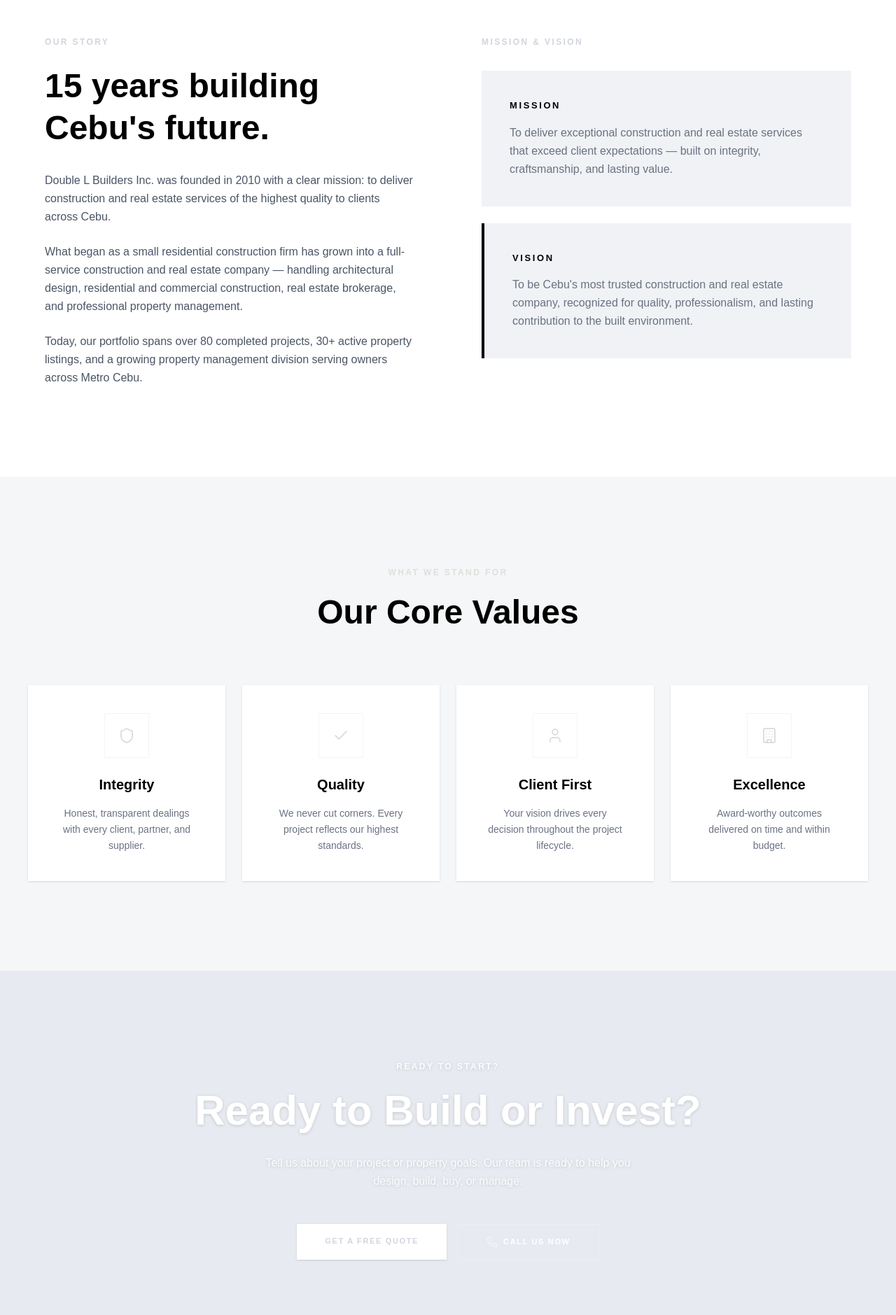
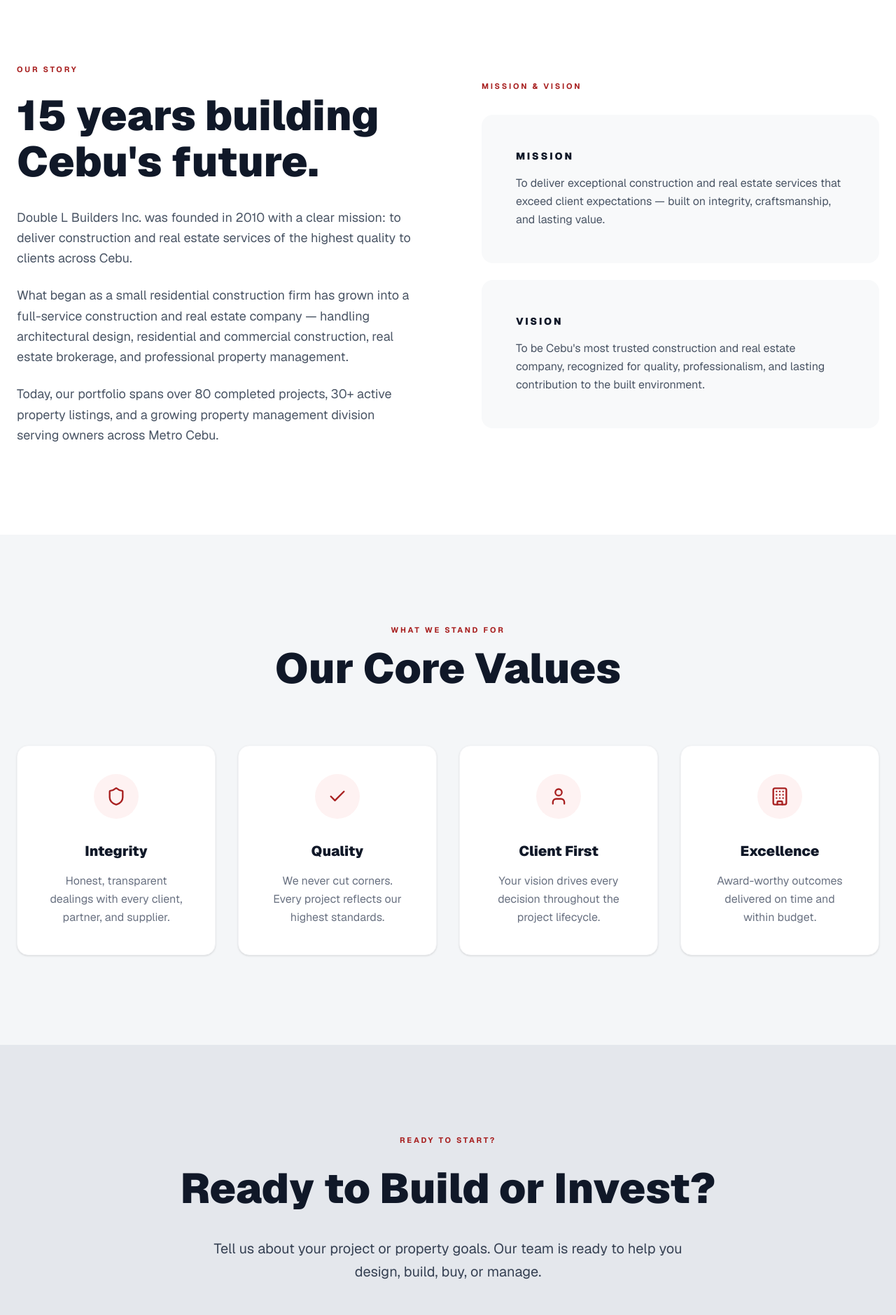
Before and after one commit to gohan12317/Double-L-Final, a Next.js app: page /about in a window 1280 px wide. Shown: the part 620-2499 px from the top of the page at 70% size. Built offline with nearby package versions, Linux system fonts and the light colour scheme.

Commit message:
improved text and button colors

```diff
--- a/app/about/page.tsx
+++ b/app/about/page.tsx
@@ -1,39 +1,50 @@
 import Link from "next/link";
-import { Shield, Check, User, Building, Phone } from "lucide-react";
+import { Shield, Check, User, Building, Phone, ArrowRight } from "lucide-react";
 
 export default function AboutPage() {
   return (
-    <main className="bg-white text-black w-full min-h-screen">
-      {/* Hero Section */}
-      <section className="relative w-full h-[60vh] min-h-[400px] flex flex-col justify-center items-center text-center text-white overflow-hidden">
+    <main className="bg-white text-gray-900 w-full min-h-screen font-sans selection:bg-[#A82020] selection:text-white">
+      {/*
+        HERO SECTION
+        UI/UX Improvements:
+        - Added a smoother gradient overlay instead of a flat opacity for better text readability.
+        - Refined typography tracking and line-height.
+      */}
+      <section className="relative w-full h-[65vh] min-h-[500px] flex flex-col justify-center items-center text-center text-white overflow-hidden">
         <img
           src="/Images/Main/hero.jpg"
           className="absolute inset-0 w-full h-full object-cover"
-          alt="Hero"
+          alt="Construction workers on site"
         />
-        <div className="absolute inset-0 bg-black/50" />
-        <div className="relative z-10 px-4 mt-16">
-          <p className="text-[12px] font-bold uppercase tracking-[0.2em] text-gray-300 mb-6">
+        <div className="absolute inset-0 bg-gradient-to-b from-black/70 via-black/50 to-black/70" />
+        <div className="relative z-10 px-6 max-w-4xl mx-auto mt-16 animate-in fade-in slide-in-from-bottom-4 duration-1000">
+          <p className="text-xs md:text-sm font-bold uppercase tracking-[0.25em] text-[#d7cfc4] mb-4">
             About Us
           </p>
-          <h1 className="text-5xl md:text-7xl font-black">
+          <h1 className="text-5xl md:text-6xl lg:text-8xl font-black tracking-tight leading-[1.05]">
             Double L Builders Inc.
           </h1>
         </div>
       </section>
 
-      {/* Our Story / Mission & Vision */}
-      <section className="max-w-[1200px] mx-auto px-6 py-20 md:py-32">
-        <div className="grid grid-cols-1 md:grid-cols-2 gap-16 lg:gap-24">
+      {/*
+        OUR STORY / MISSION & VISION
+        UI/UX Improvements:
+        - Used brand color (#A82020) for kickers to establish visual hierarchy.
+        - Improved text line-height and contrast for optimal reading length.
+        - Vision box uses brand color for the border.
+      */}
+      <section className="max-w-[1300px] mx-auto px-6 py-24 md:py-32">
+        <div className="grid grid-cols-1 lg:grid-cols-2 gap-16 lg:gap-24">
           {/* Left: Our Story */}
-          <div>
-            <p className="text-[12px] font-bold uppercase tracking-[0.2em] text-gray-300 mb-6">
+          <div className="flex flex-col justify-center">
+            <p className="text-[11px] font-bold uppercase tracking-[0.25em] text-[#A82020] mb-6">
               Our Story
             </p>
-            <h2 className="text-4xl md:text-5xl font-black mb-8 leading-tight">
-              15 years building<br />Cebu&apos;s future.
+            <h2 className="text-4xl md:text-5xl lg:text-6xl font-black mb-8 leading-[1.1] text-gray-900">
+              15 years building<br className="hidden md:block" /> Cebu&apos;s future.
             </h2>
-            <div className="space-y-6 text-gray-600 leading-relaxed text-sm md:text-base">
+            <div className="space-y-6 text-gray-600 leading-relaxed text-base md:text-lg max-w-xl">
               <p>
                 Double L Builders Inc. was founded in 2010 with a clear mission: to deliver construction and real estate services of the highest quality to clients across Cebu.
               </p>
@@ -47,26 +58,26 @@
           </div>
 
           {/* Right: Mission & Vision */}
-          <div>
-            <p className="text-[12px] font-bold uppercase tracking-[0.2em] text-gray-300 mb-6">
+          <div className="flex flex-col justify-center">
+            <p className="text-[11px] font-bold uppercase tracking-[0.25em] text-[#A82020] mb-6">
               Mission & Vision
             </p>
 
-            <div className="mt-8 space-y-6">
-              <div className="bg-[#f0f2f5] p-8 md:p-10">
-                <h3 className="text-[13px] font-black uppercase tracking-[0.2em] mb-4 text-black">
+            <div className="mt-2 space-y-6">
+              <div className="bg-[#f8f9fa] p-8 md:p-12 rounded-2xl transition-all duration-300 hover:shadow-md hover:bg-white border border-transparent hover:border-gray-100">
+                <h3 className="text-sm font-black uppercase tracking-[0.2em] mb-4 text-gray-900">
                   Mission
                 </h3>
-                <p className="text-gray-500 leading-relaxed text-sm md:text-base">
+                <p className="text-gray-600 leading-relaxed text-base">
                   To deliver exceptional construction and real estate services that exceed client expectations — built on integrity, craftsmanship, and lasting value.
                 </p>
               </div>
 
-              <div className="bg-[#f0f2f5] p-8 md:p-10 border-l-4 border-black">
-                <h3 className="text-[13px] font-black uppercase tracking-[0.2em] mb-4 text-black">
+              <div className="bg-[#f8f9fa] p-8 md:p-12 rounded-2xl transition-all duration-300 hover:shadow-md hover:bg-white border border-transparent hover:border-gray-100">
+                <h3 className="text-sm font-black uppercase tracking-[0.2em] mb-4 text-gray-900">
                   Vision
                 </h3>
-                <p className="text-gray-500 leading-relaxed text-sm md:text-base">
+                <p className="text-gray-600 leading-relaxed text-base">
                   To be Cebu&apos;s most trusted construction and real estate company, recognized for quality, professionalism, and lasting contribution to the built environment.
                 </p>
               </div>
@@ -75,88 +86,79 @@
         </div>
       </section>
 
-      {/* Core Values Section */}
-      <section className="bg-[#f4f6f8] py-20 md:py-32 px-6">
-        <div className="max-w-[1200px] mx-auto">
+      {/*
+        CORE VALUES
+        UI/UX Improvements:
+        - Added interactive hover states to cards.
+        - Icons utilize the brand color to tie the design together.
+        - Cards have rounded corners for a softer, more modern feel.
+      */}
+      <section className="bg-[#f4f6f8] py-24 md:py-32 px-6">
+        <div className="max-w-[1300px] mx-auto">
           <div className="text-center mb-16 md:mb-20">
-            <p className="text-[12px] font-bold uppercase tracking-[0.2em] text-[#e0dfda] mb-6">
+            <p className="text-[11px] font-bold uppercase tracking-[0.25em] text-[#A82020] mb-4">
               What We Stand For
             </p>
-            <h2 className="text-4xl md:text-5xl font-black">Our Core Values</h2>
+            <h2 className="text-4xl md:text-5xl lg:text-6xl font-black text-gray-900">
+              Our Core Values
+            </h2>
           </div>
 
-          <div className="grid grid-cols-1 sm:grid-cols-2 lg:grid-cols-4 gap-6">
-            {/* Integrity */}
-            <div className="bg-white p-10 text-center shadow-sm">
-              <div className="w-16 h-16 mx-auto mb-6 border border-gray-100 flex items-center justify-center text-gray-300">
-                <Shield className="w-6 h-6 stroke-[1.5]" />
+          <div className="grid grid-cols-1 sm:grid-cols-2 lg:grid-cols-4 gap-6 md:gap-8">
+            {[
+              { title: 'Integrity', desc: 'Honest, transparent dealings with every client, partner, and supplier.', icon: Shield },
+              { title: 'Quality', desc: 'We never cut corners. Every project reflects our highest standards.', icon: Check },
+              { title: 'Client First', desc: 'Your vision drives every decision throughout the project lifecycle.', icon: User },
+              { title: 'Excellence', desc: 'Award-worthy outcomes delivered on time and within budget.', icon: Building }
+            ].map((value, i) => (
+              <div
+                key={i}
+                className="group bg-white p-10 rounded-2xl text-center shadow-sm border border-gray-100 transition-all duration-300 hover:-translate-y-2 hover:shadow-xl"
+              >
+                <div className="w-16 h-16 mx-auto mb-8 rounded-full bg-red-50 flex items-center justify-center text-[#A82020] transition-transform duration-300 group-hover:scale-110">
+                  <value.icon className="w-7 h-7 stroke-[2]" />
+                </div>
+                <h3 className="text-xl font-black mb-4 text-gray-900">{value.title}</h3>
+                <p className="text-base text-gray-500 leading-relaxed">
+                  {value.desc}
+                </p>
               </div>
-              <h3 className="text-xl font-black mb-4">Integrity</h3>
-              <p className="text-sm text-gray-500 leading-relaxed">
-                Honest, transparent dealings with every client, partner, and supplier.
-              </p>
-            </div>
-
-            {/* Quality */}
-            <div className="bg-white p-10 text-center shadow-sm">
-              <div className="w-16 h-16 mx-auto mb-6 border border-gray-100 flex items-center justify-center text-gray-300">
-                <Check className="w-6 h-6 stroke-[1.5]" />
-              </div>
-              <h3 className="text-xl font-black mb-4">Quality</h3>
-              <p className="text-sm text-gray-500 leading-relaxed">
-                We never cut corners. Every project reflects our highest standards.
-              </p>
-            </div>
-
-            {/* Client First */}
-            <div className="bg-white p-10 text-center shadow-sm">
-              <div className="w-16 h-16 mx-auto mb-6 border border-gray-100 flex items-center justify-center text-gray-300">
-                <User className="w-6 h-6 stroke-[1.5]" />
-              </div>
-              <h3 className="text-xl font-black mb-4">Client First</h3>
-              <p className="text-sm text-gray-500 leading-relaxed">
-                Your vision drives every decision throughout the project lifecycle.
-              </p>
-            </div>
-
-            {/* Excellence */}
-            <div className="bg-white p-10 text-center shadow-sm">
-              <div className="w-16 h-16 mx-auto mb-6 border border-gray-100 flex items-center justify-center text-gray-300">
-                <Building className="w-6 h-6 stroke-[1.5]" />
-              </div>
-              <h3 className="text-xl font-black mb-4">Excellence</h3>
-              <p className="text-sm text-gray-500 leading-relaxed">
-                Award-worthy outcomes delivered on time and within budget.
-              </p>
-            </div>
+            ))}
           </div>
         </div>
       </section>
 
-      {/* CTA Section */}
-      <section className="bg-[#e7eaf0] py-24 md:py-32 px-6 text-center">
+      {/*
+        CTA SECTION
+        UI/UX Improvements:
+        - Fixed massive contrast issues in the mockup: white text on light gray is unreadable.
+        - Used dark text on the light background, and strong brand-colored buttons.
+        - Added clear directional cues (Arrow icon).
+      */}
+      <section className="bg-[#e4e7ec] py-24 md:py-32 px-6 text-center">
         <div className="max-w-[800px] mx-auto flex flex-col items-center">
-          <p className="text-[12px] font-bold uppercase tracking-[0.2em] text-white/90 mb-6 drop-shadow-sm">
+          <p className="text-[11px] font-bold uppercase tracking-[0.25em] text-[#A82020] mb-6">
             Ready to start?
           </p>
-          <h2 className="text-4xl md:text-6xl font-black text-white mb-8 drop-shadow-sm">
+          <h2 className="text-4xl md:text-5xl lg:text-6xl font-black text-gray-900 mb-8 leading-tight">
             Ready to Build or Invest?
           </h2>
-          <p className="text-white/90 text-sm md:text-base leading-relaxed mb-12 max-w-xl drop-shadow-sm">
+          <p className="text-gray-700 text-lg md:text-xl leading-relaxed mb-12 max-w-2xl">
             Tell us about your project or property goals. Our team is ready to help you design, build, buy, or manage.
           </p>
-          <div className="flex flex-col sm:flex-row gap-4 w-full sm:w-auto">
+          <div className="flex flex-col sm:flex-row gap-4 w-full sm:w-auto justify-center">
             <Link
               href="/contact"
-              className="bg-white text-gray-300 px-10 py-4 font-black uppercase tracking-[0.15em] text-[11px] hover:bg-gray-50 transition shadow-sm w-full sm:w-auto"
+              className="group bg-[#A82020] text-white px-10 py-5 font-black uppercase tracking-[0.15em] text-xs flex items-center justify-center gap-3 rounded-lg shadow-md hover:bg-[#8f1d1d] transition-all hover:shadow-lg w-full sm:w-auto"
             >
               Get a Free Quote
+              <ArrowRight className="w-4 h-4 transition-transform group-hover:translate-x-1" />
             </Link>
             <a
               href="tel:123"
-              className="border border-white/20 text-white px-10 py-4 font-black uppercase tracking-[0.15em] text-[11px] flex items-center justify-center gap-2 hover:bg-white/5 transition w-full sm:w-auto"
+              className="group bg-white text-gray-900 border border-gray-200 px-10 py-5 font-black uppercase tracking-[0.15em] text-xs flex items-center justify-center gap-3 rounded-lg shadow-sm hover:bg-gray-50 hover:border-gray-300 transition-all w-full sm:w-auto"
             >
-              <Phone className="w-4 h-4 text-white/50" />
+              <Phone className="w-4 h-4 text-gray-500 group-hover:text-[#A82020] transition-colors" />
               Call Us Now
             </a>
           </div>
```
